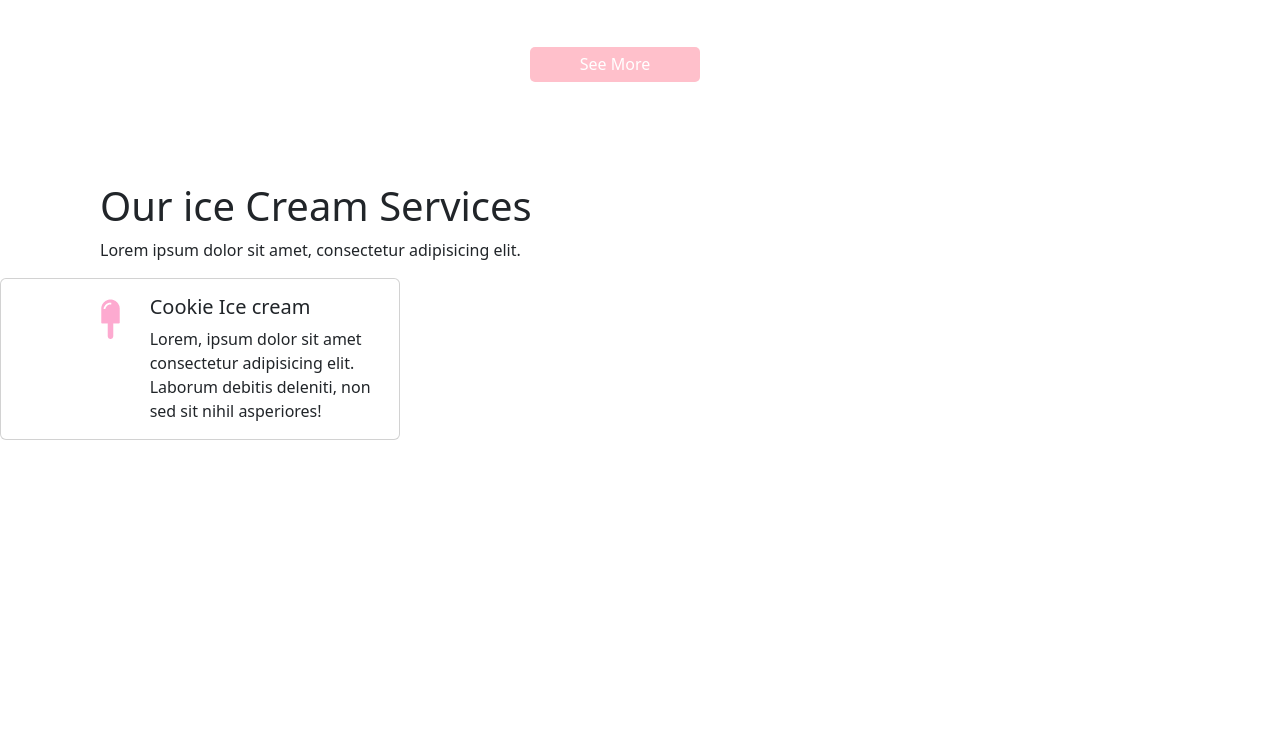
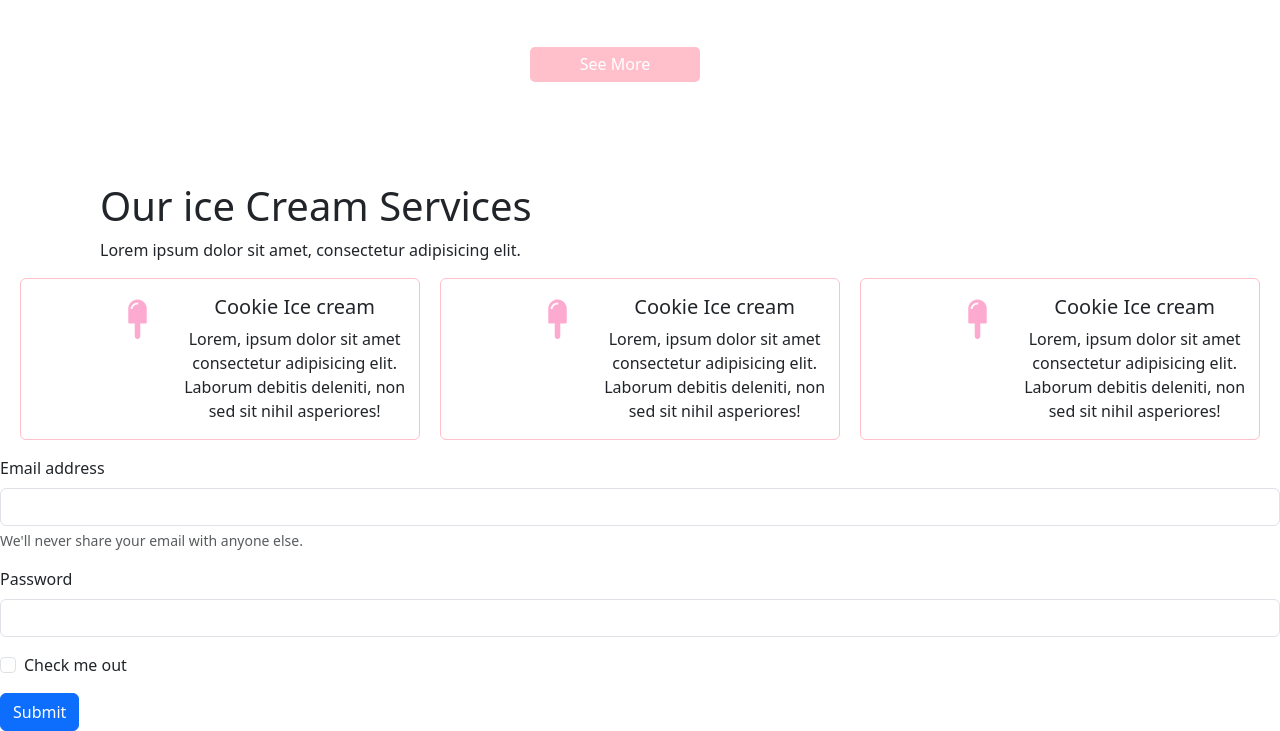
Before and after one commit to Jxstduncan/Projet_iceCream, a website: page index.html in a window 1280 px wide. Shown: the part 1915-2646 px from the top of the page. Before the commit the page ends 2371 px from the top, so only its background shows below. Drawn offline with nearby package versions, Linux system fonts and the light colour scheme.

Commit message:
cards fini manque footer login et dark/light mode

```diff
--- a/index.html
+++ b/index.html
@@ -122,18 +122,20 @@
             <div class="card-body" style="background-color: white;">
               <b style="margin-left: 120px;">10$</b>
               <h5 class="card-title" style="margin-left: 50px;">Strawberry Ice Cream</h5>
-                  <button class="btn" style="border-color: pink; color: pink; border-radius: 100px;margin-left: 80px;">Add To
+              <button class="btn" style="border-color: pink; color: pink; border-radius: 100px;margin-left: 80px;">Add
+                To
                 Cart</button>
             </div>
           </div>
         </div>
-            <div style="display: flex; justify-content: space-evenly;" style="background-color: lightgrey">
-              <div class="card" style="width: 18rem; background-color: lightgrey;" >
-                <img src="./images/img-5.png" style="width: 200px; margin-left: 50px;" class="card-img-top" alt="...">
+        <div style="display: flex; justify-content: space-evenly;">
+          <div class="card" style="width: 18rem; background-color: lightgrey;">
+            <img src="./images/img-5.png" style="width: 250px; margin-left: 50px;" class="card-img-top" alt="...">
             <div class="card-body" style="background-color: white;">
               <b style="margin-left: 120px;">10$</b>
-                  <h5 class="card-title" style="margin-left: 50px;">Strawberry Ice Cream</h5>
-                  <button class="btn" style="border-color: pink; color: pink; border-radius: 100px; margin-left: 80px;">Add To
+              <h5 class="card-title" style="margin-left: 30px;">Strawberry Ice Cream</h5>
+              <button class="btn" style="border-color: pink; color: pink; border-radius: 100px; margin-left: 80px;">Add
+                To
                 Cart</button>
             </div>
           </div>
@@ -149,27 +151,83 @@
       <p style="margin-left: 100px">Lorem ipsum dolor sit amet, consectetur adipisicing elit.</p>
     </div>
   </div>
-  <div>
-    <div class="d-flex">
-      <div class="card mb-3" style="max-width: 400px;">
+  <div style=" justify-content:space-evenly;text-align: center;">
+    <div class="d-flex" style="justify-content: space-evenly;">
+      <div class="card mb-3" style="max-width: 400px; border-color: pink; ">
         <div class="row g-0">
           <div class="col-md-4">
             <img src="./images/icon-1.png" style="margin-left: 100px; margin-top:20px;" class="img-fluid rounded-start"
               alt="...">
           </div>
-          <div class="col-md-8">
+          <div class="col-md-8 d-flex">
             <div class="card-body">
               <h5 class="card-title">Cookie Ice cream</h5>
               <p class="card-text" style="width: 250px;">Lorem, ipsum dolor sit amet consectetur adipisicing elit.
                 Laborum debitis deleniti, non sed sit nihil asperiores!</p>
-
+            </div>
+          </div>
+        </div>
+      </div>
+      <div style="display: flex; justify-content: space-evenly ;">
+        <div class="d-flex">
+          <div class="card mb-3" style="max-width: 400px; border-color: pink;">
+            <div class="row g-0">
+              <div class="col-md-4">
+                <img src="./images/icon-1.png" style="margin-left: 100px; margin-top:20px;"
+                  class="img-fluid rounded-start" alt="...">
+              </div>
+              <div class="col-md-8 d-flex">
+                <div class="card-body">
+                  <h5 class="card-title">Cookie Ice cream</h5>
+                  <p class="card-text" style="width: 250px;">Lorem, ipsum dolor sit amet consectetur adipisicing elit.
+                    Laborum debitis deleniti, non sed sit nihil asperiores!</p>
                 </div>
               </div>
             </div>
           </div>
         </div>
       </div>
+      <div style="display: flex; justify-content: space-evenly;">
+        <div class="d-flex">
+          <div class="card mb-3" style="max-width: 400px; border-color: pink;">
+            <div class="row g-0">
+              <div class="col-md-4">
+                <img src="./images/icon-1.png" style="margin-left: 100px; margin-top:20px;"
+                  class="img-fluid rounded-start" alt="...">
+              </div>
+              <div class="col-md-8 d-flex">
+                <div class="card-body">
+                  <h5 class="card-title">Cookie Ice cream</h5>
+                  <p class="card-text" style="width: 250px;">Lorem, ipsum dolor sit amet consectetur adipisicing elit.
+                    Laborum debitis deleniti, non sed sit nihil asperiores!</p>
+                </div>
+              </div>
+            </div>
+          </div>
+        </div>
+      </div>
+    </div>
+  </div>
+  <div>
+    <div>
+      <form>
+        <div class="mb-3">
+          <label for="exampleInputEmail1" class="form-label">Email address</label>
+          <input type="email" class="form-control" id="exampleInputEmail1" aria-describedby="emailHelp">
+          <div id="emailHelp" class="form-text">We'll never share your email with anyone else.</div>
+        </div>
+        <div class="mb-3">
+          <label for="exampleInputPassword1" class="form-label">Password</label>
+          <input type="password" class="form-control" id="exampleInputPassword1">
+        </div>
+        <div class="mb-3 form-check">
+          <input type="checkbox" class="form-check-input" id="exampleCheck1">
+          <label class="form-check-label" for="exampleCheck1">Check me out</label>
+        </div>
+        <button type="submit" class="btn btn-primary">Submit</button>
+      </form>
+    </div>
+  </div>
   <script src="./public/js/main.js"></script>
 </body>
-
 </html>
```
Lines whose indentation alone changed are shown as unchanged.
